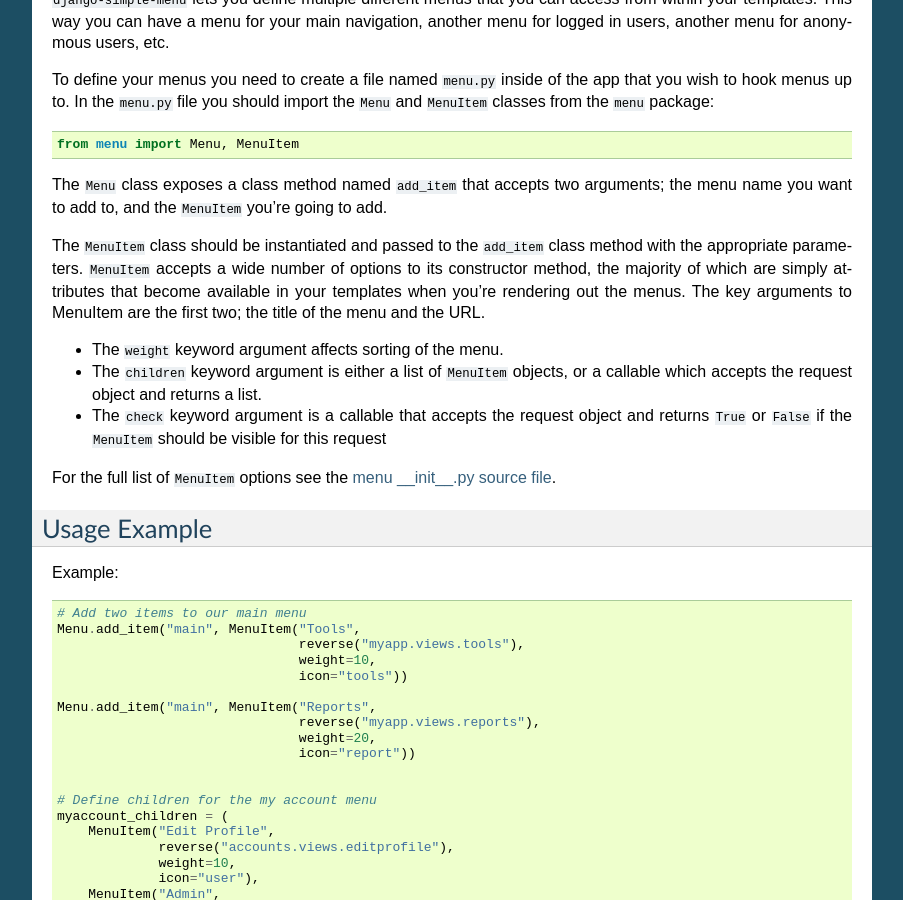
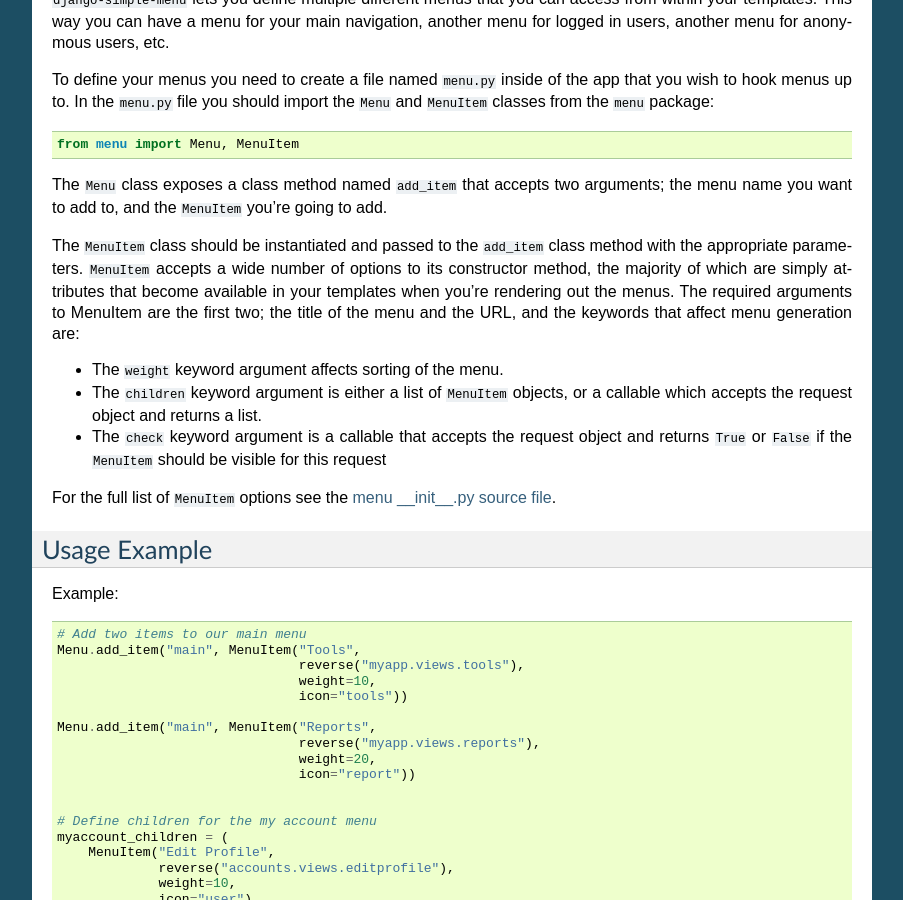
Before and after one commit to jazzband/django-simple-menu, a Sphinx documentation site: the page built from docs/usage.rst, in a window 1280 px wide and 900 px high, scrolled down 338 px. Shown: the whole window, without its empty margins (198-1101 px from the left). Built offline with Sphinx 7.4.7, drawn with Linux system fonts in a browser that asks for light colours.

Commit message:
Slight clarification

```diff
--- a/docs/usage.rst
+++ b/docs/usage.rst
@@ -32,8 +32,8 @@
 class method with the appropriate parameters. ``MenuItem`` accepts a wide
 number of options to its constructor method, the majority of which are simply
 attributes that become available in your templates when you're rendering out
-the menus. The key arguments to MenuItem are the first two; the title of the
-menu and the URL.
+the menus. The required arguments to MenuItem are the first two; the title of
+the menu and the URL, and the keywords that affect menu generation are:
 
 * The ``weight`` keyword argument affects sorting of the menu.
 * The ``children`` keyword argument is either a list of ``MenuItem`` objects,
```
